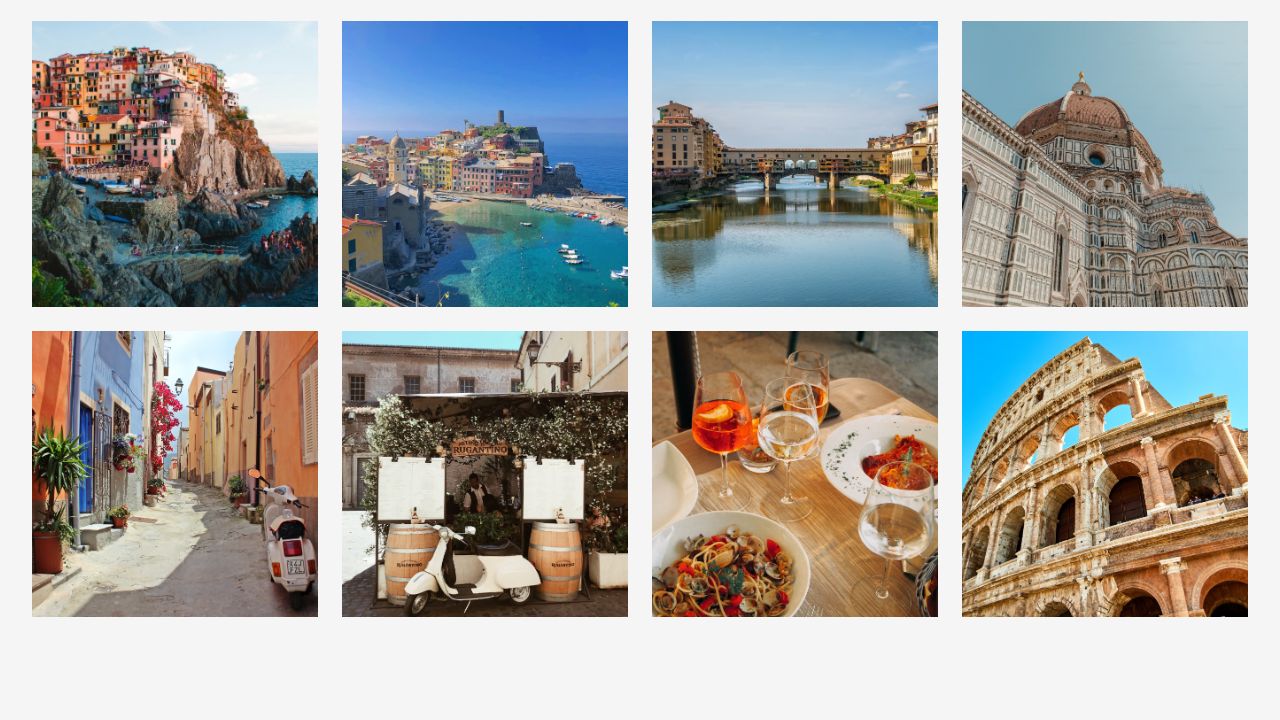
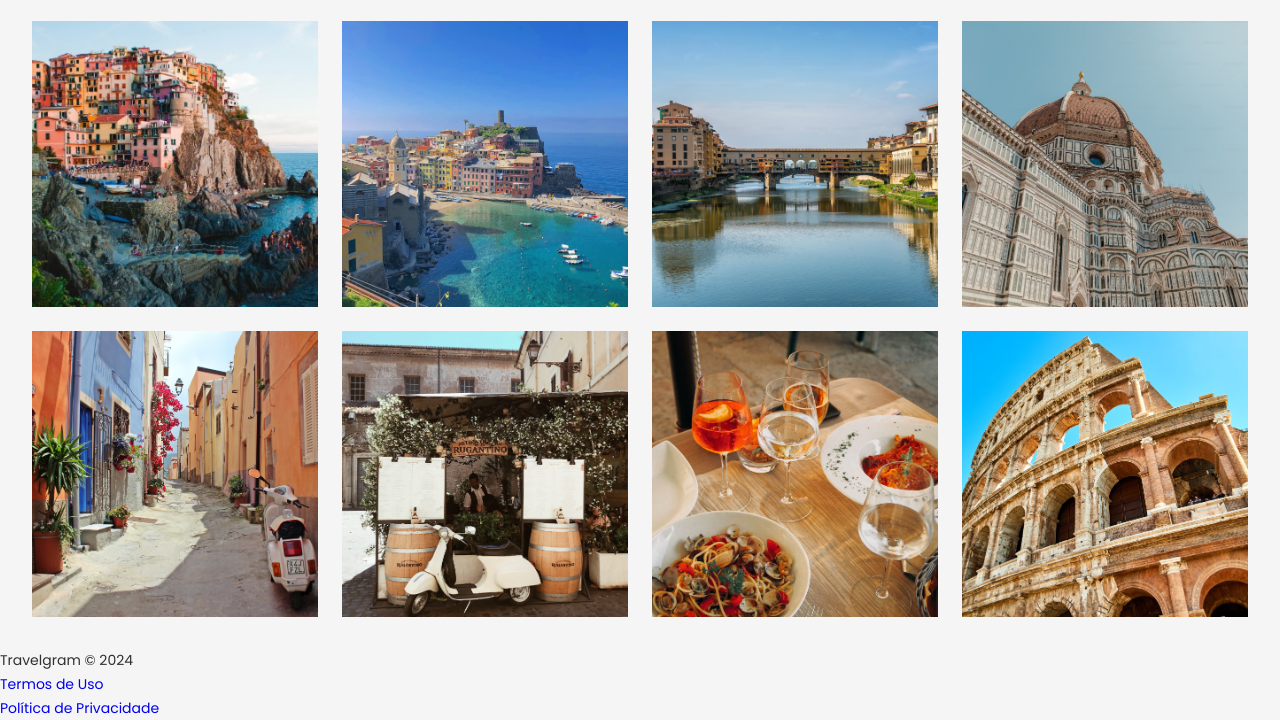
Before and after one commit to dzordii/travelgram-project, a website built with Vite: page index.html in a window 1280 px wide. Shown: the part 641-1361 px from the top of the page. Before the commit the page ends 1290 px from the top, so only its background shows below. Built offline with nearby package versions, Linux system fonts and the light colour scheme.

Commit message:
footer html build

```diff
--- a/index.html
+++ b/index.html
@@ -90,6 +90,20 @@
       </section>
     </main>
 
+    <footer>
+      <div class="footer-container">
+        <span>Travelgram © 2024</span>
+        <ul>
+          <li>
+            <a href="#">Termos de Uso</a>
+          </li>
+          <li>
+            <a href="#">Política de Privacidade</a>
+          </li>
+        </ul>
+      </div>
+    </footer>
+
     <script type="module" src="/src/main.js"></script>
   </body>
 </html>
```
